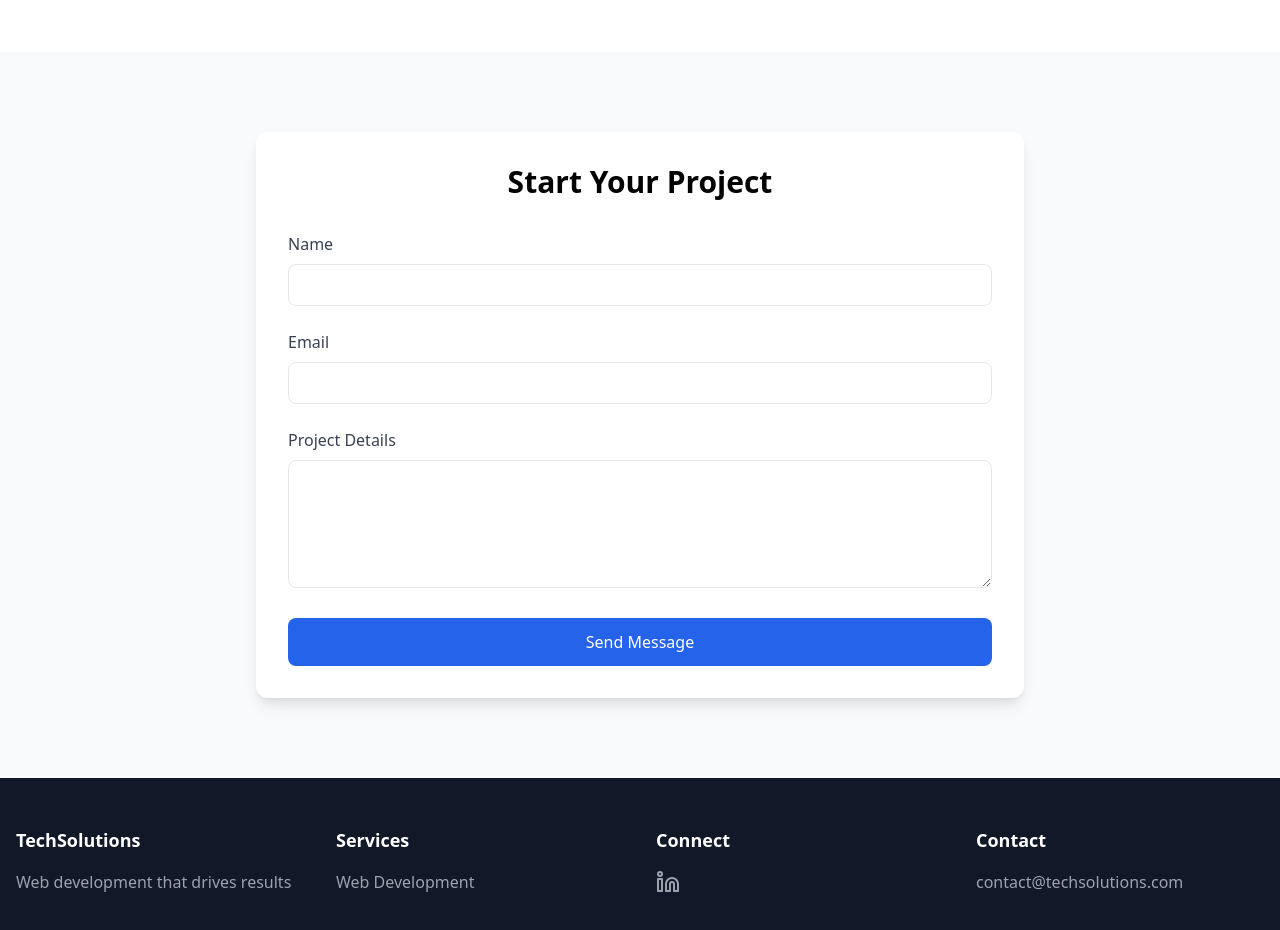
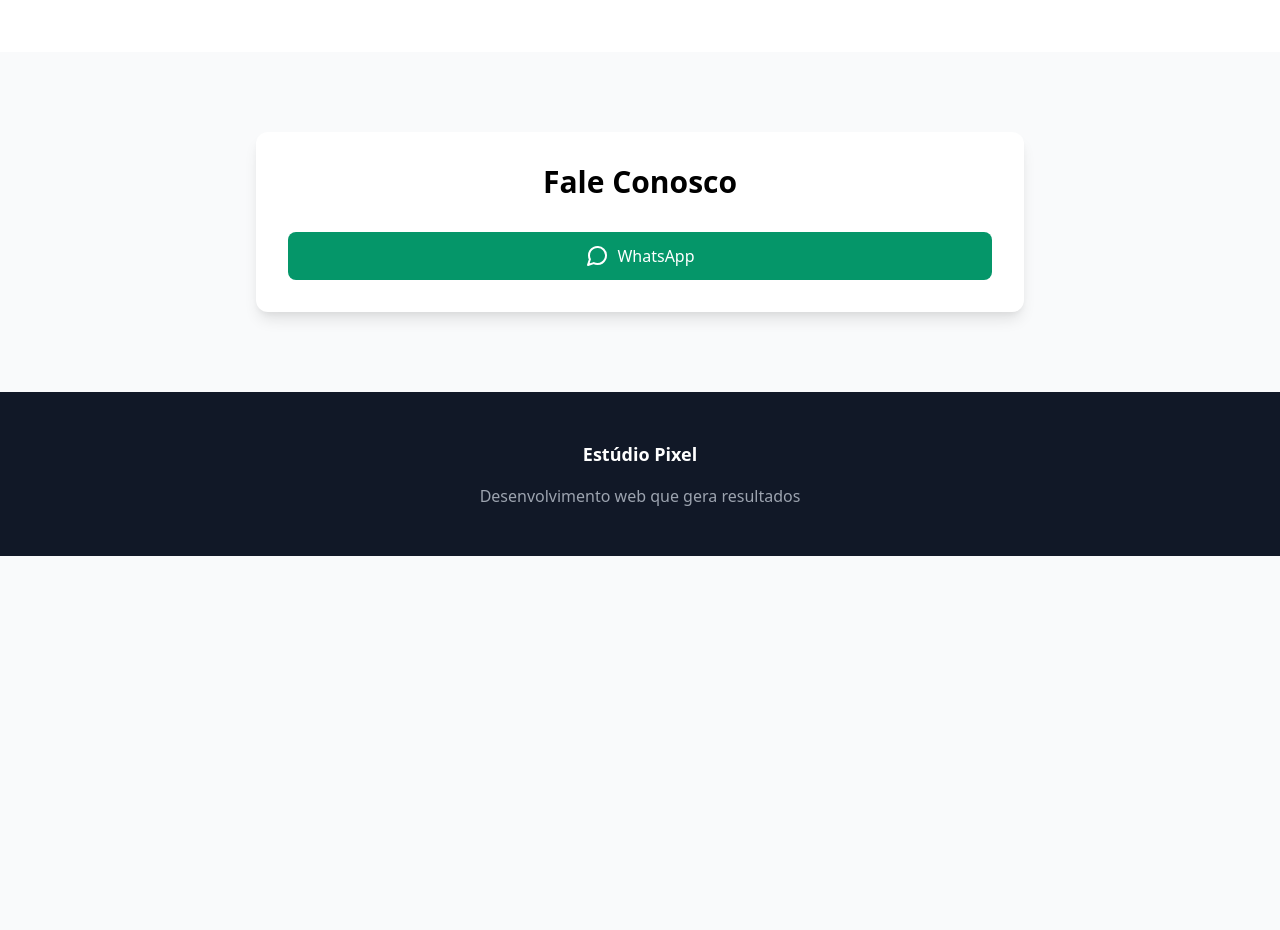
Before and after one commit to estudio-pixel/estudio-pixel-site, a plain HTML site: page pixelstudio.html in a window 1280 px wide. Shown: the part 1660-2590 px from the top of the page. After the commit the page ends 2216 px from the top, so only its background shows below. Drawn offline with nearby package versions, Linux system fonts and the light colour scheme.

Commit message:
feat: portuguese and whatsapp

```diff
--- a/pixelstudio.html
+++ b/pixelstudio.html
@@ -1,10 +1,10 @@
 <!DOCTYPE html>
-<html lang="en">
+<html lang="pt-BR">
 <head>
     <meta charset="UTF-8">
     <meta name="viewport" content="width=device-width, initial-scale=1.0">
-    <title>Tech Solutions | Freelance Web Development</title>
-    <meta name="description" content="Professional freelance web development services with focus on modern web technologies and business solutions">
+    <title>Estúdio Pixel | Desenvolvimento Web</title>
+    <meta name="description" content="Serviços profissionais de desenvolvimento web com foco em tecnologias modernas e soluções para negócios">
     <link href="https://cdn.jsdelivr.net/npm/tailwindcss@2.2.19/dist/tailwind.min.css" rel="stylesheet">
     <script src="https://unpkg.com/feather-icons"></script>
     <style>
@@ -17,19 +17,19 @@
     </style>
 </head>
 <body class="bg-gray-50">
-    <!-- Navigation -->
+    <!-- Navegação -->
     <nav class="bg-white shadow-lg fixed w-full z-50">
         <div class="max-w-7xl mx-auto px-4">
             <div class="flex justify-between items-center h-16">
                 <a href="#" class="flex items-center">
-                    <span class="text-2xl font-bold text-blue-600">TechSolutions</span>
+                    <span class="text-2xl font-bold text-blue-600">Estúdio Pixel</span>
                 </a>
 
                 <div class="hidden md:flex space-x-8">
-                    <a href="#services" class="text-gray-700 hover:text-blue-600">Services</a>
-                    <a href="#portfolio" class="text-gray-700 hover:text-blue-600">Portfolio</a>
-                    <a href="#testimonials" class="text-gray-700 hover:text-blue-600">Testimonials</a>
-                    <a href="#contact" class="text-gray-700 hover:text-blue-600">Contact</a>
+                    <a href="#services" class="text-gray-700 hover:text-blue-600">Serviços</a>
+                    <a href="#portfolio" class="text-gray-700 hover:text-blue-600">Portfólio</a>
+                    <a href="#testimonials" class="text-gray-700 hover:text-blue-600">Depoimentos</a>
+                    <a href="#contact" class="text-gray-700 hover:text-blue-600">Contato</a>
                 </div>
 
                 <button id="mobile-menu-button" class="md:hidden">
@@ -39,17 +39,17 @@
         </div>
     </nav>
 
-    <!-- Hero Section -->
+    <!-- Seção Hero -->
     <section class="pt-32 pb-20 px-4">
         <div class="max-w-7xl mx-auto text-center">
             <h1 class="text-5xl font-bold text-gray-900 mb-6">
-                Transform Your Digital Presence
+                Transforme sua presença digital
             </h1>
             <p class="text-xl text-gray-600 mb-8 max-w-3xl mx-auto">
-                Professional web development services tailored to grow your business
+                Serviços profissionais de desenvolvimento web para fazer seu negócio crescer
             </p>
             <a href="#contact" class="bg-blue-600 text-white px-8 py-3 rounded-lg hover:bg-blue-700 transition">
-                Start Your Project
+                Inicie seu projeto
             </a>
         </div>
     </section>
@@ -109,88 +109,31 @@
         </div>
     </section>
 
-    <!-- Contact Section -->
+    <!-- Seção de Contato -->
     <section id="contact" class="py-20">
         <div class="max-w-7xl mx-auto px-4">
-            <div class="bg-white rounded-xl shadow-lg p-8 max-w-3xl mx-auto">
-                <h2 class="text-3xl font-bold text-center mb-8">Start Your Project</h2>
-                <form id="contactForm" class="space-y-6">
-                    <div>
-                        <label class="block text-gray-700 mb-2">Name</label>
-                        <input type="text" class="w-full px-4 py-2 border rounded-lg focus:ring-2 focus:ring-blue-600">
-                    </div>
-                    <div>
-                        <label class="block text-gray-700 mb-2">Email</label>
-                        <input type="email" class="w-full px-4 py-2 border rounded-lg focus:ring-2 focus:ring-blue-600">
-                    </div>
-                    <div>
-                        <label class="block text-gray-700 mb-2">Project Details</label>
-                        <textarea class="w-full px-4 py-2 border rounded-lg focus:ring-2 focus:ring-blue-600 h-32"></textarea>
-                    </div>
-                    <button type="submit" class="w-full bg-blue-600 text-white py-3 rounded-lg hover:bg-blue-700 transition">
-                        Send Message
-                    </button>
-                </form>
+            <div class="bg-white rounded-xl shadow-lg p-8 max-w-3xl mx-auto text-center">
+                <h2 class="text-3xl font-bold mb-8">Fale Conosco</h2>
+                <a href="https://wa.me/seu_numero" class="w-full bg-green-600 text-white py-3 rounded-lg hover:bg-green-700 transition flex justify-center items-center" target="_blank">
+                    <i data-feather="message-circle" class="mr-2"></i> WhatsApp
+                </a>
             </div>
         </div>
     </section>
 
-    <!-- Footer -->
     <footer class="bg-gray-900 text-white py-12">
-        <div class="max-w-7xl mx-auto px-4">
-            <div class="grid md:grid-cols-4 gap-8">
-                <div>
-                    <h5 class="text-lg font-semibold mb-4">TechSolutions</h5>
-                    <p class="text-gray-400">Web development that drives results</p>
-                </div>
-                <div>
-                    <h5 class="text-lg font-semibold mb-4">Services</h5>
-                    <ul class="space-y-2">
-                        <li><a href="#" class="text-gray-400 hover:text-white">Web Development</a></li>
-                        <!-- Add more services -->
-                    </ul>
-                </div>
-                <div>
-                    <h5 class="text-lg font-semibold mb-4">Connect</h5>
-                    <div class="flex space-x-4">
-                        <a href="#" class="text-gray-400 hover:text-white">
-                            <i data-feather="linkedin"></i>
-                        </a>
-                        <!-- Add more social links -->
-                    </div>
-                </div>
-                <div>
-                    <h5 class="text-lg font-semibold mb-4">Contact</h5>
-                    <p class="text-gray-400">contact@techsolutions.com</p>
-                </div>
-            </div>
+        <div class="max-w-7xl mx-auto px-4 text-center">
+            <h5 class="text-lg font-semibold mb-4">Estúdio Pixel</h5>
+            <p class="text-gray-400">Desenvolvimento web que gera resultados</p>
         </div>
     </footer>
 
     <script>
-        // Mobile menu toggle
         document.getElementById('mobile-menu-button').addEventListener('click', function() {
-            // Add mobile menu functionality
+            // Adicionar funcionalidade para menu mobile
         });
 
-        // Initialize feather icons
         feather.replace();
-
-        // Smooth scroll
-        document.querySelectorAll('a[href^="#"]').forEach(anchor => {
-            anchor.addEventListener('click', function (e) {
-                e.preventDefault();
-                document.querySelector(this.getAttribute('href')).scrollIntoView({
-                    behavior: 'smooth'
-                });
-            });
-        });
-
-        // Form submission
-        document.getElementById('contactForm').addEventListener('submit', function(e) {
-            e.preventDefault();
-            // Add form submission logic
-        });
     </script>
 </body>
 </html>
```
